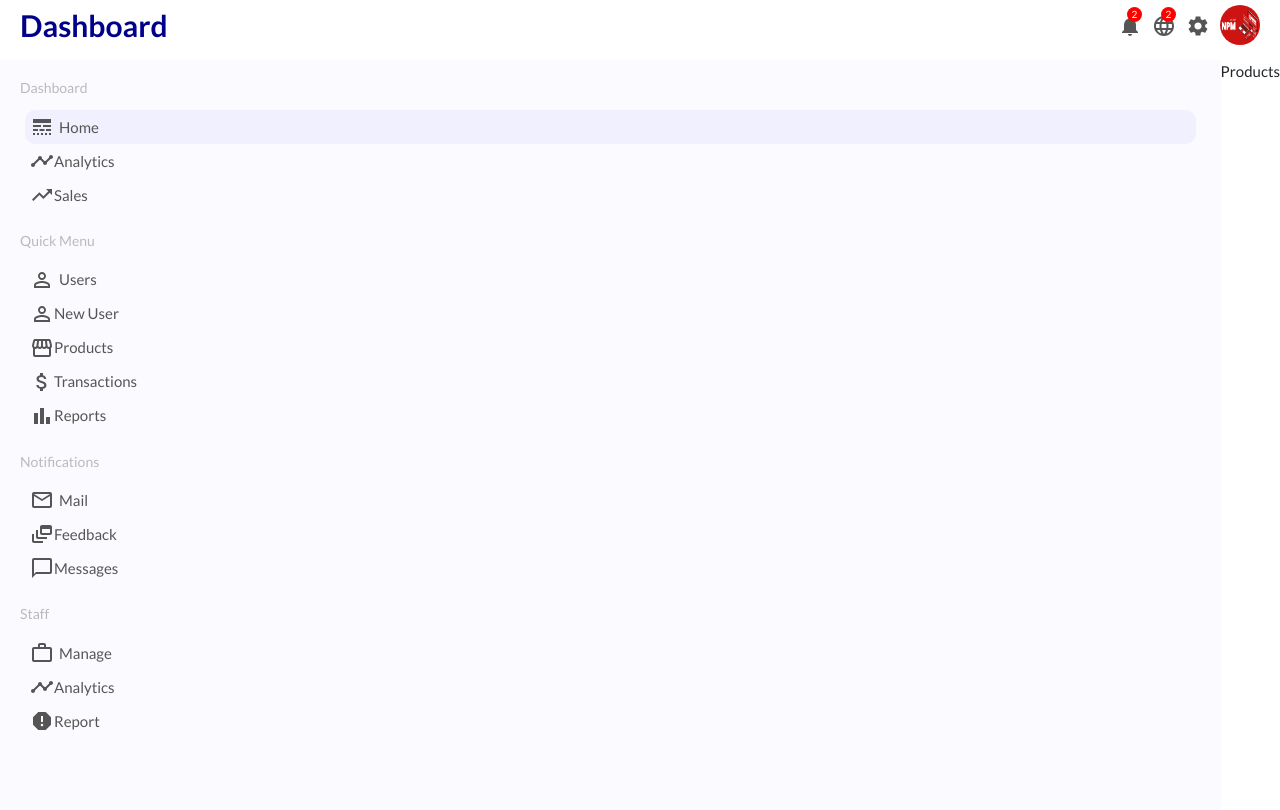
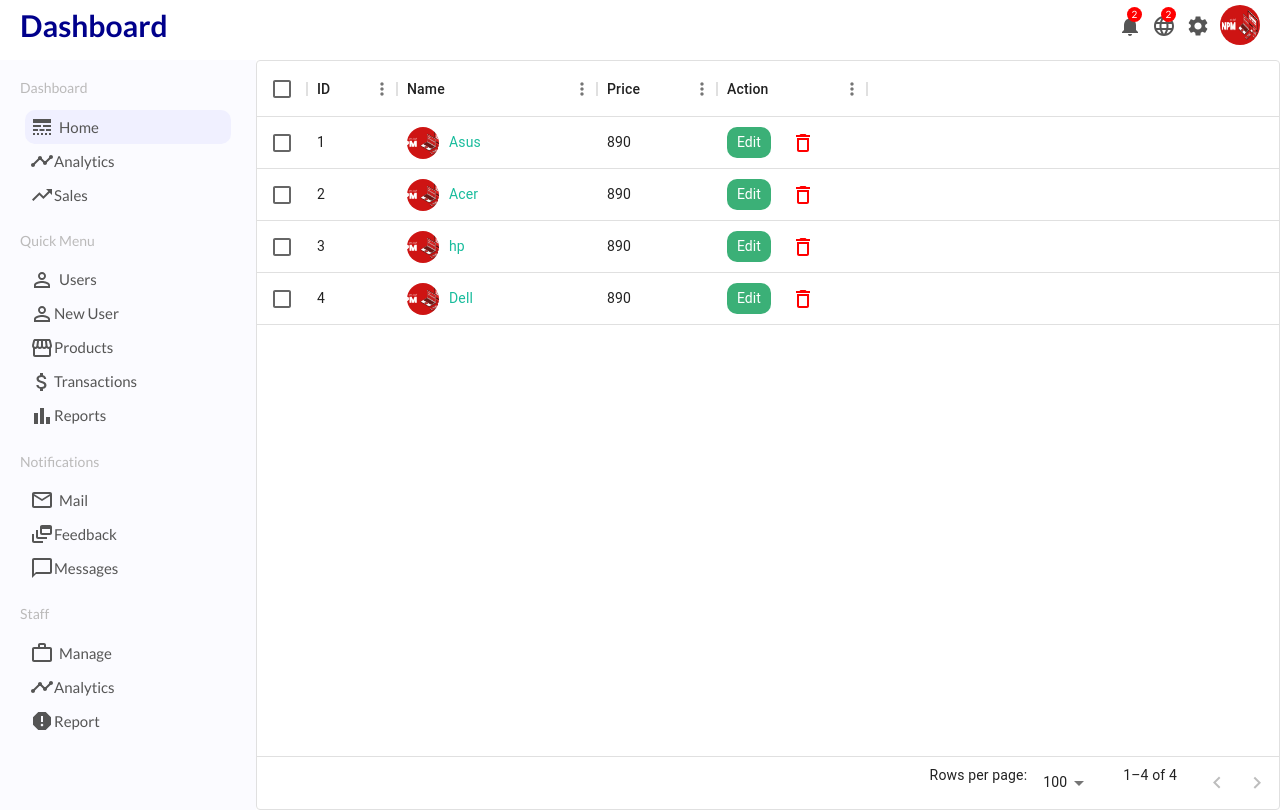
Before and after one commit to ahmadkabiri/first-app, a React (Create React App) app: page /products in a window 1280 px wide. Built offline with nearby package versions, Linux system fonts and the light colour scheme.

Commit message:
full version

```diff
--- a/src/datas.js
+++ b/src/datas.js
@@ -110,4 +110,51 @@
   },
 ];
 
-export { xAxisData, newMembers, transActions ,userRows };
+const products = [
+  {
+    id:1,
+    title:"Asus",
+    avatar:"images/npm.png" ,
+    price:890
+  },
+  {
+    id:2,
+    title:"Acer",
+    avatar:"images/npm.png" ,
+    price:890
+  },
+  {
+    id:3,
+    title:"hp",
+    avatar:"images/npm.png" ,
+    price:890
+  },
+  {
+    id:4,
+    title:"Dell",
+    avatar:"images/npm.png" ,
+    price:890
+  },
+]
+
+const productsData = [
+  {
+    name:'Jan',
+    sales:4000,
+  },
+  {
+    name:'Feb',
+    sales:3000,
+  },
+  {
+    name:'Mar',
+    sales:5000,
+  },
+  {
+    name:'Dec',
+    sales:1000,
+  },
+]
+
+
+export { xAxisData, newMembers, transActions ,userRows ,products , productsData };
--- /dev/null
+++ b/src/pages/Product/Product.css
@@ -0,0 +1,138 @@
+.product{
+    flex: 4;
+    padding: 20px;
+}
+
+.productTitleContainer{
+    display: flex;
+    align-items: center;
+    justify-content: space-between;
+}
+
+.productAddButton {
+    width: 80px;
+    border: none;
+    padding: 5px;
+    cursor: pointer;
+    color: #fff;
+    font-size: 16px;
+    border-radius: 5px;
+    background-color:teal ;
+}
+
+
+.productTop {
+    display: flex;
+}
+
+.productTopLeft,
+.productTopRight {
+    flex: 1;
+}
+
+.productTopRight{
+    padding: 20px;
+    margin: 20px;
+    box-shadow: 0 0 15px -10px rgba(0,0,0,0.75);
+}
+
+.productInfoTop {
+    display: flex;
+    align-items: center;
+}
+
+.productInfoImg {
+    width: 40px;
+    height: 40px;
+    border-radius: 100%;
+    margin-right: 20px;
+}
+
+.productName{
+    font-weight: 600;
+}
+
+.productInfoBottom {
+    margin-top: 10px;
+}
+
+.productInfoItem {
+    display: flex;
+    justify-content: space-between ;
+    width: 200px;
+}
+
+.productInfoKey {
+    font-weight: 600;
+}
+
+.productInfoValue {
+    font-weight: 200;
+}
+
+
+.productBottom{
+    padding: 20px ;
+    margin: 20px ;
+    box-shadow: 0 0 15px -10px rgba(0,0,0,0.75);
+}
+
+.productForm{
+    display: flex;
+    justify-content: space-between;
+}
+
+.productFormLeft {
+    display: flex;
+    flex-direction: column;
+}
+
+.productFormLeft > label {
+    margin-bottom: 10px;
+    color: gray;
+}
+
+.productFormLeft > input {
+    margin-bottom: 10px ;
+    border: none;
+    padding: 5px ;
+    border-bottom: 1px solid gray;
+    /* outline: none; */
+}
+
+.productFormLeft > input:focus {
+    outline: none;
+}
+
+.productFormLeft > select {
+    margin-bottom: 10px;
+}
+
+.productFormRight {
+    display: flex;
+    flex-direction: column;
+    justify-content: space-around;
+}
+
+.productUploader{
+    display: flex;
+    align-items: center;
+}
+
+.productUploaderImg {
+    width: 100px;
+    height: 100px;
+    border: 10px;
+    margin-right: 20px;
+
+}
+
+.productButton {
+    border:none ;
+    padding:5px ;
+    border-radius: 5px;
+    background-color: darkblue;
+    color: #fff;
+    font-weight: 600;
+    cursor: pointer;
+}
--- /dev/null
+++ b/src/pages/Product/Product.js
@@ -0,0 +1,103 @@
+import React from "react";
+import "./Product.css";
+import { Link } from "react-router-dom";
+import Chart from "./../../components/chart/Chart";
+import { productsData } from "../../datas";
+import PublishIcon from "@mui/icons-material/Publish";
+
+export default function Product() {
+  return (
+    <div className="product">
+      <div className="productTitleContainer">
+        <h1 className="productTitle">Product</h1>
+        <Link to="/newProduct">
+          <button className="productAddButton">Create</button>
+        </Link>
+      </div>
+
+      <div className="productTop">
+        <div className="productTopLeft">
+          <Chart
+            title="Sale In This Month"
+            data={productsData}
+            dataKey="sales"
+          ></Chart>
+        </div>
+
+        <div className="productTopRight">
+          <div className="productInfoTop">
+            <img
+              src="/images/npm.png"
+              alt="LapTop"
+              className="productInfoImg"
+            />
+            <span className="productName">Npm Course</span>
+          </div>
+          <div className="productInfoBottom">
+            <div className="productInfoItem">
+              <div className="productInfoKey">ID:</div>
+              <div className="productInfoValue">132</div>
+            </div>
+
+            <div className="productInfoItem">
+              <div className="productInfoKey">Name:</div>
+              <div className="productInfoValue">Npm Course</div>
+            </div>
+
+            <div className="productInfoItem">
+              <div className="productInfoKey">Sales:</div>
+              <div className="productInfoValue">9_000$</div>
+            </div>
+
+            <div className="productInfoItem">
+              <div className="productInfoKey">Active:</div>
+              <div className="productInfoValue">Yes</div>
+            </div>
+
+            <div className="productInfoItem">
+              <div className="productInfoKey">In Stock:</div>
+              <div className="productInfoValue">No</div>
+            </div>
+          </div>
+        </div>
+      </div>
+
+      <div className="productBottom">
+        <form className="productForm">
+
+          <div className="productFormLeft">
+            <label>Product Name</label>
+            <input type="text" placeholder="Dell Laptop" />
+
+            <label> In Stock</label>
+            <select id="inStock">
+              <option value="yes">Yes</option>
+              <option value="no">No</option>
+            </select>
+
+            <label>Active</label>
+            <select id="inStock">
+              <option value="yes">Yes</option>
+              <option value="no">No</option>
+            </select>
+
+
+
+          </div>
+
+          <div className="productFormRight">
+            <div className="productUploader">
+              <img src="/images/npm.png" alt="profile_photo" className="productUploaderImg" />
+              <label>
+                <PublishIcon></PublishIcon>
+              </label>
+              <input type="file" style={{display:"none"}} />
+            </div>
+            <button className="productButton">Upload (Edit) </button>
+          </div>
+
+        </form>
+      </div>
+    </div>
+  );
+}
--- a/src/pages/Products/Products.css
+++ b/src/pages/Products/Products.css
@@ -0,0 +1,35 @@
+.userList{
+    flex: 4;
+
+}
+
+
+.userListUser{
+    display: flex;
+    align-items: center;
+}
+
+
+.userListImg{
+width: 32px;
+height: 32px;
+border-radius: 100%;
+margin-right: 10px;
+object-fit: cover;
+}
+
+.userListEdit{
+    border:none ;
+    border-radius: 10px;
+    padding:5px 10px ;
+    color:#fff;
+    background-color: #3bb077 ;
+    margin-right: 20px;
+    cursor: pointer;
+
+}
+
+.userListDelete{
+    color: red;
+    cursor: pointer;
+}
--- a/src/pages/Products/Products.js
+++ b/src/pages/Products/Products.js
@@ -1,7 +1,73 @@
-import React from 'react'
+import React from "react";
+import { useState } from "react";
+import { products } from "../../datas";
+import "./Products.css";
+import { DataGrid } from "@mui/x-data-grid";
+import { Link } from "react-router-dom";
+import { DeleteOutline } from "@mui/icons-material";
 
-export default function Products() {
+export default function UserList() {
+  const [productsData, setProductsData] = useState(products);
+
+  const productsDelete = (userId) => {
+    setProductsData(productsData.filter(product =>product.id !=userId))
+  }
+
+  const columns = [
+    {
+      field: "id",
+      headerName: "ID",
+      width: 90,
+    },
+    {
+      field: "title",
+      headerName: "Name",
+      width: 200,
+      renderCell: (params) => {
+        return (
+          <Link to={`/product/${params.row.id}`} >
+            <div className="userListUser">
+              <img src={params.row.avatar} alt="" className="userListImg" />
+              {params.row.title}
+            </div>
+          </Link>
+        );
+      },
+    },
+    {
+      field: "price",
+      headerName: "Price",
+      width: 120,
+    },
+    {
+      field: "action",
+      headerName: "Action",
+      width: 150,
+      renderCell: (params) => {
+        return (
+          <>
+            <Link to={`/product/${params.row.id}`} className="link">
+              <button className="userListEdit">Edit</button>
+            </Link>
+            <DeleteOutline
+            className="userListDelete"
+            onClick={()=>productsDelete(params.row.id)}
+            ></DeleteOutline>
+          </>
+        );
+      },
+    },
+  ];
+
   return (
-    <div>Products</div>
-  )
+    <div className="userList">
+      <DataGrid
+        rows={productsData}
+        columns={columns}
+        disableSelectionOnClick
+        pageSize={3}
+        checkboxSelection
+      ></DataGrid>
+    </div>
+  );
 }
--- a/src/routes.js
+++ b/src/routes.js
@@ -2,7 +2,7 @@
 import UserList from './pages/Users/UserList'
 import NewUser from './pages/NewUser/NewUser'
 import Products from './pages/Products/Products'
-
+import Product from "./pages/Product/Product"
 
 
 let routes = [
@@ -10,6 +10,9 @@
     {path:'/users' , element:<UserList></UserList>},
     {path:'/newUser' , element:<NewUser></NewUser>},
     {path:'/products' , element:<Products></Products>},
+    {path:'/product/:productID' , element:<Product></Product>},
+
+
 ]
 
 
```
